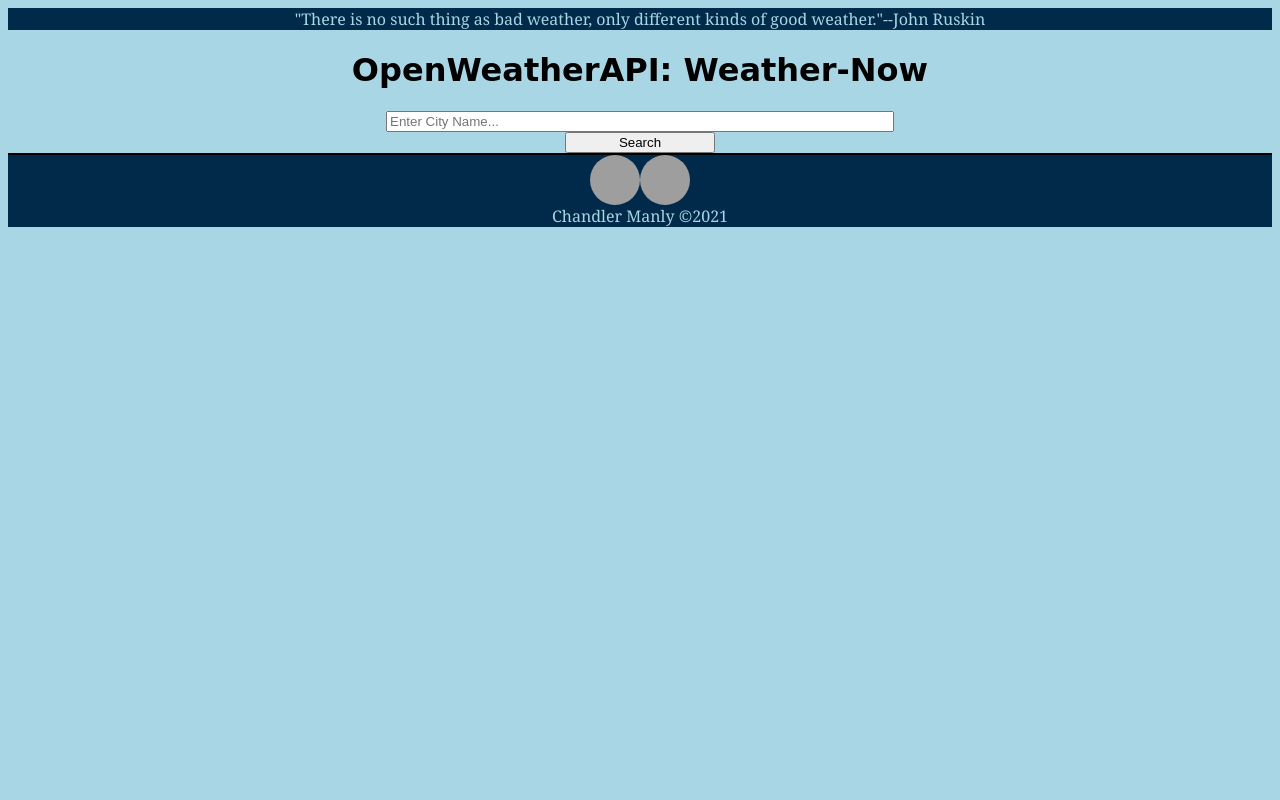
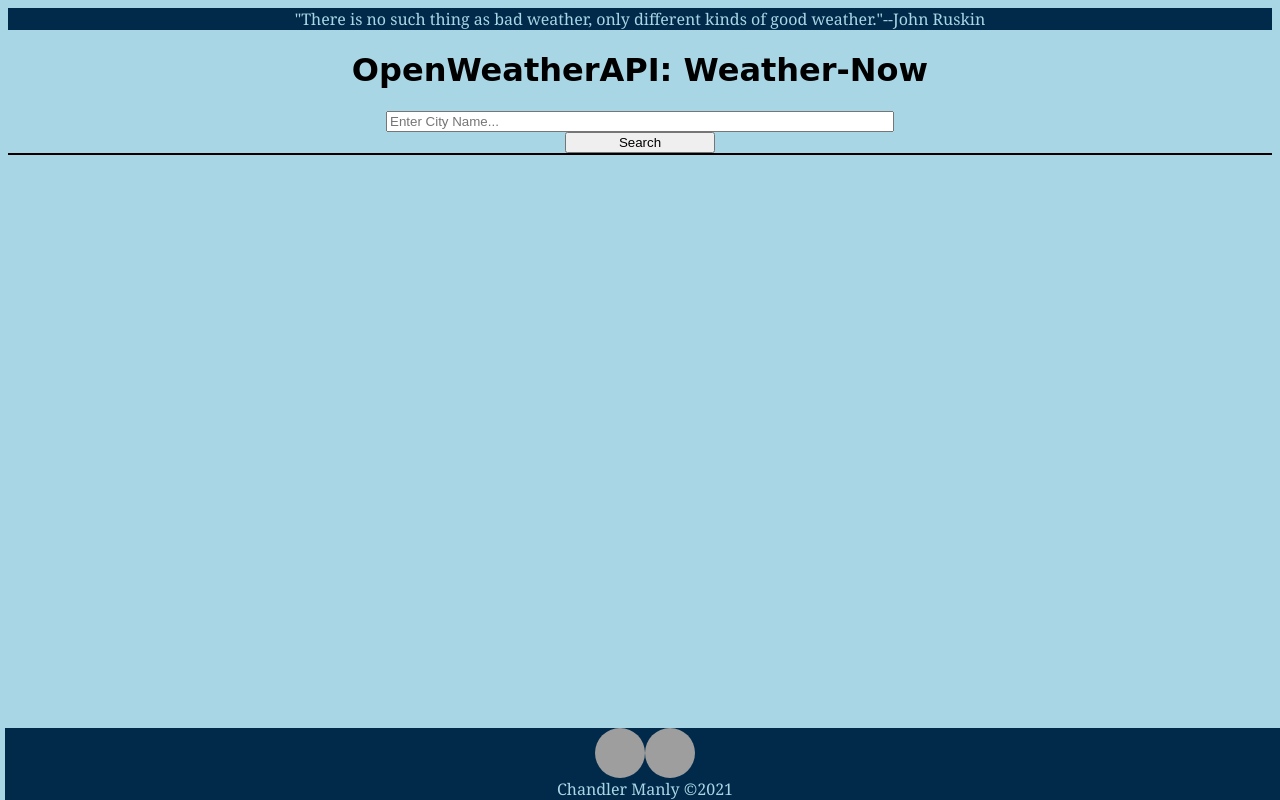
Before and after one commit to Chandler-Manly/Weather-App, a plain HTML site: page index.html in a window 1280 px wide. Drawn offline with nearby package versions, Linux system fonts and the light colour scheme; grey boxes are pictures that could not be loaded; a web font is replaced by a local one.

Commit message:
updated footer css

```diff
--- a/style.css
+++ b/style.css
@@ -29,9 +29,13 @@ div {
 }
 
 footer {
-    display: flex;
+    /* display: flex;
     flex-direction: column;
-    justify-content: center;
+    justify-content: center; */
+    bottom: 0;
+    left: 5px;
+    right: 10px;
+    position: fixed;
     background-color: #012a4a;
     width: 100%;
     max-width: 1440px;
```
